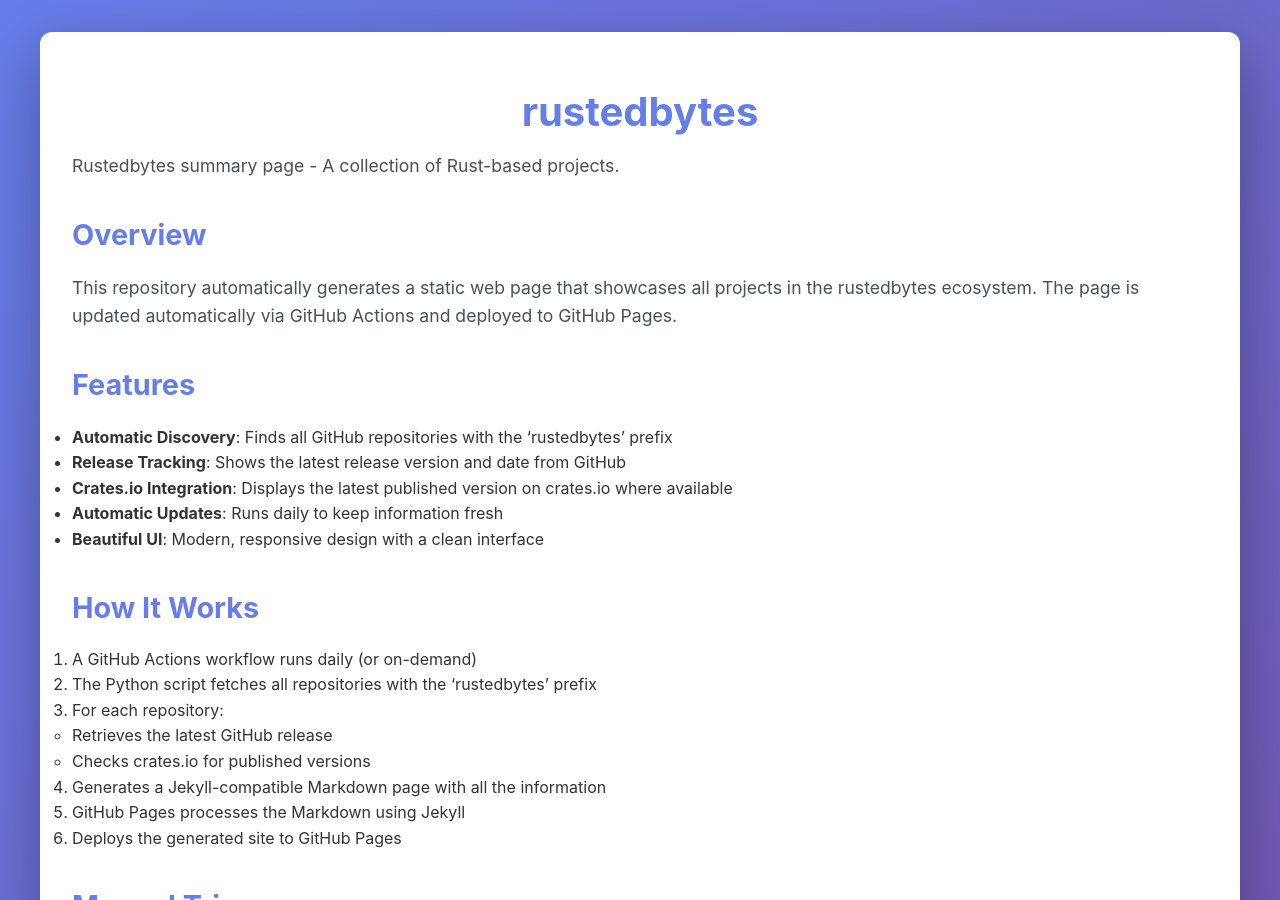
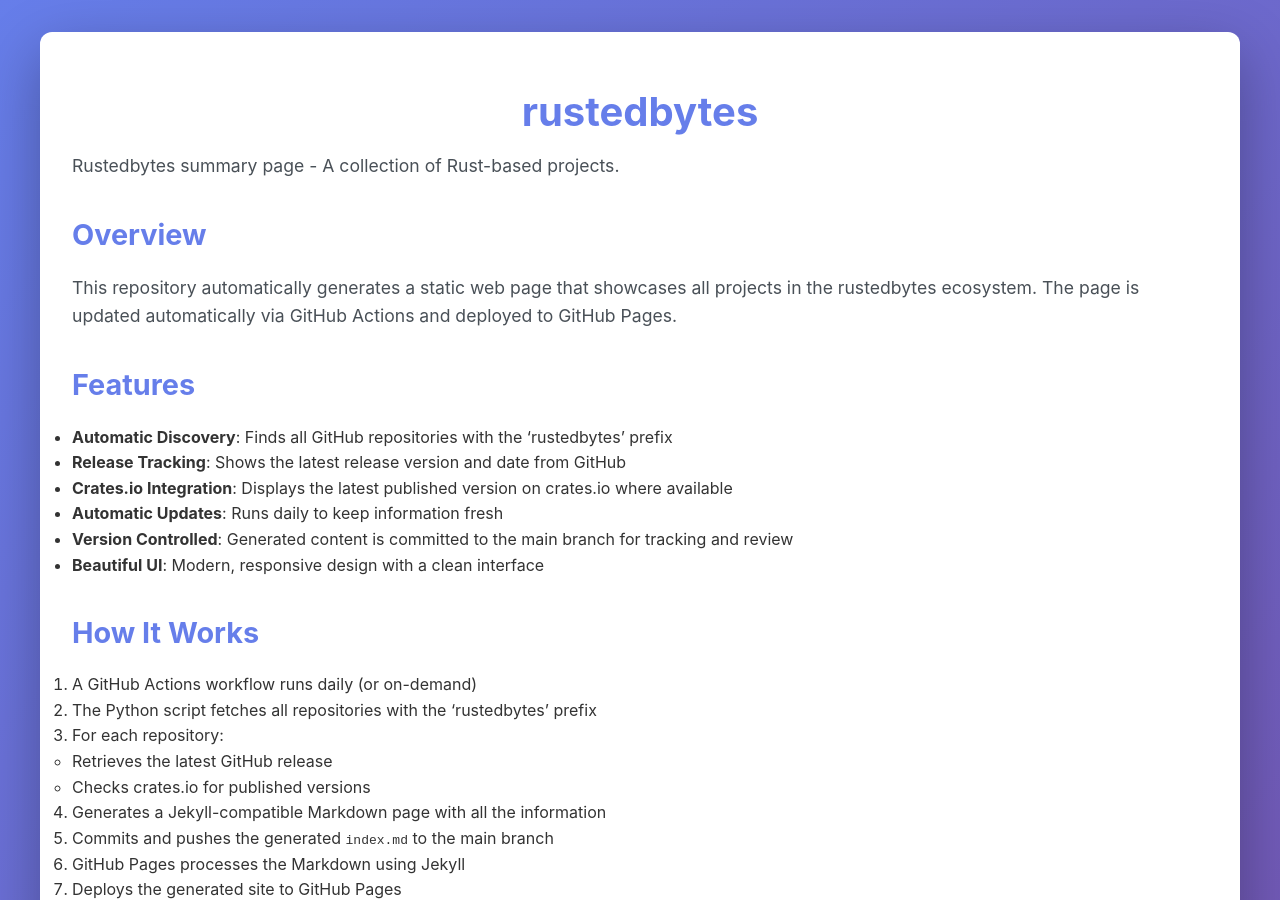
Before and after one commit to mad4j/rustedbytes, a Jekyll site: the page built from README.md, in a window 1280 px wide and 900 px high. Built offline with Jekyll 4.4.1, drawn with Linux system fonts in a browser that asks for light colours; our own code applies the rules of GitHub Pages for plain Markdown files.

Commit message:
Update documentation for new content generation workflow
Co-authored-by: mad4j <1510799+mad4j@users.noreply.github.com>

```diff
--- a/README.md
+++ b/README.md
@@ -12,6 +12,7 @@ This repository automatically generates a static web page that showcases all pro
 - **Release Tracking**: Shows the latest release version and date from GitHub
 - **Crates.io Integration**: Displays the latest published version on crates.io where available
 - **Automatic Updates**: Runs daily to keep information fresh
+- **Version Controlled**: Generated content is committed to the main branch for tracking and review
 - **Beautiful UI**: Modern, responsive design with a clean interface
 
 ## How It Works
@@ -22,8 +23,9 @@ This repository automatically generates a static web page that showcases all pro
    - Retrieves the latest GitHub release
    - Checks crates.io for published versions
 4. Generates a Jekyll-compatible Markdown page with all the information
-5. GitHub Pages processes the Markdown using Jekyll
-6. Deploys the generated site to GitHub Pages
+5. Commits and pushes the generated `index.md` to the main branch
+6. GitHub Pages processes the Markdown using Jekyll
+7. Deploys the generated site to GitHub Pages
 
 ## Manual Trigger
 
```
Also changed, not shown: GITHUB_PAGES_SETUP.md (+3 -2 lines).
